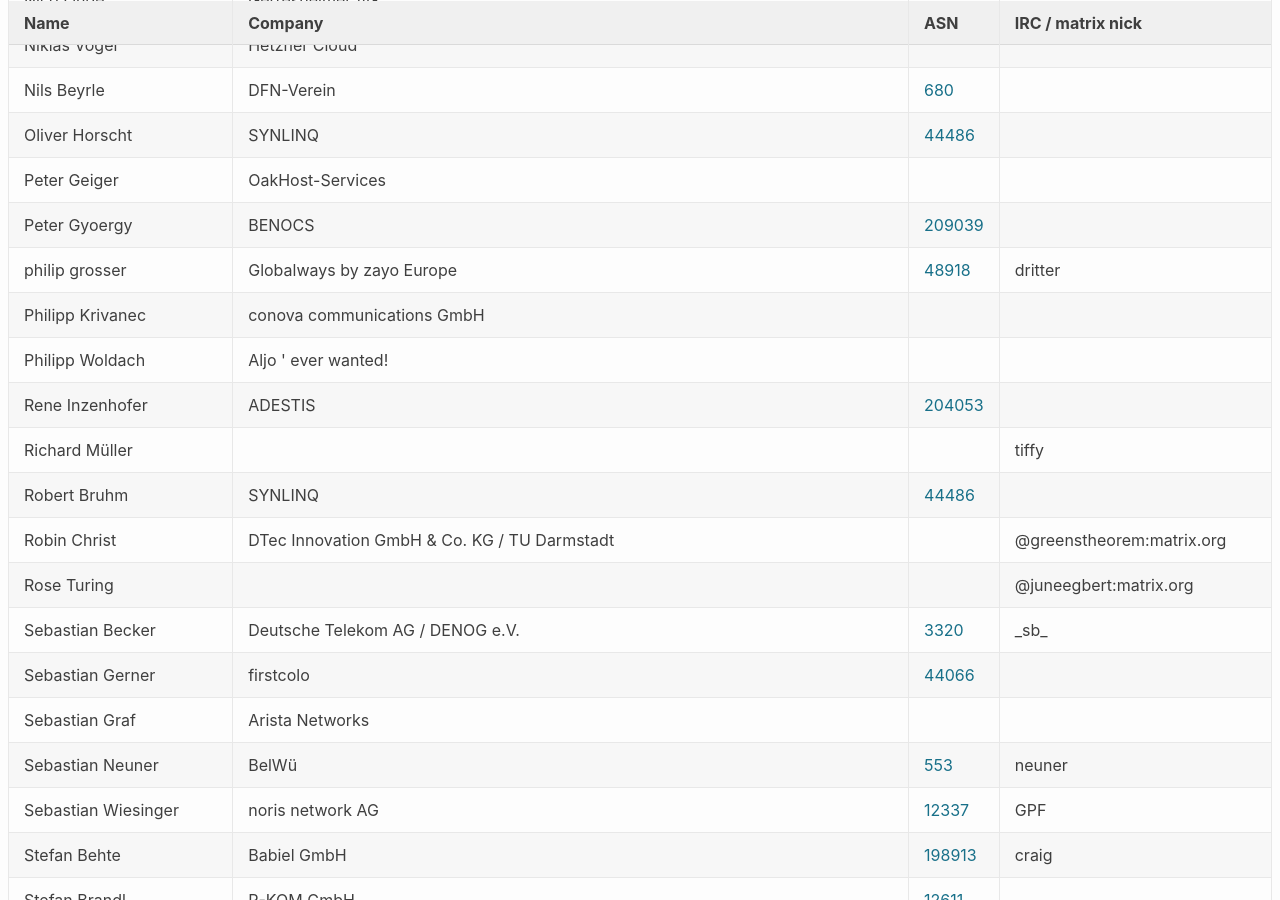
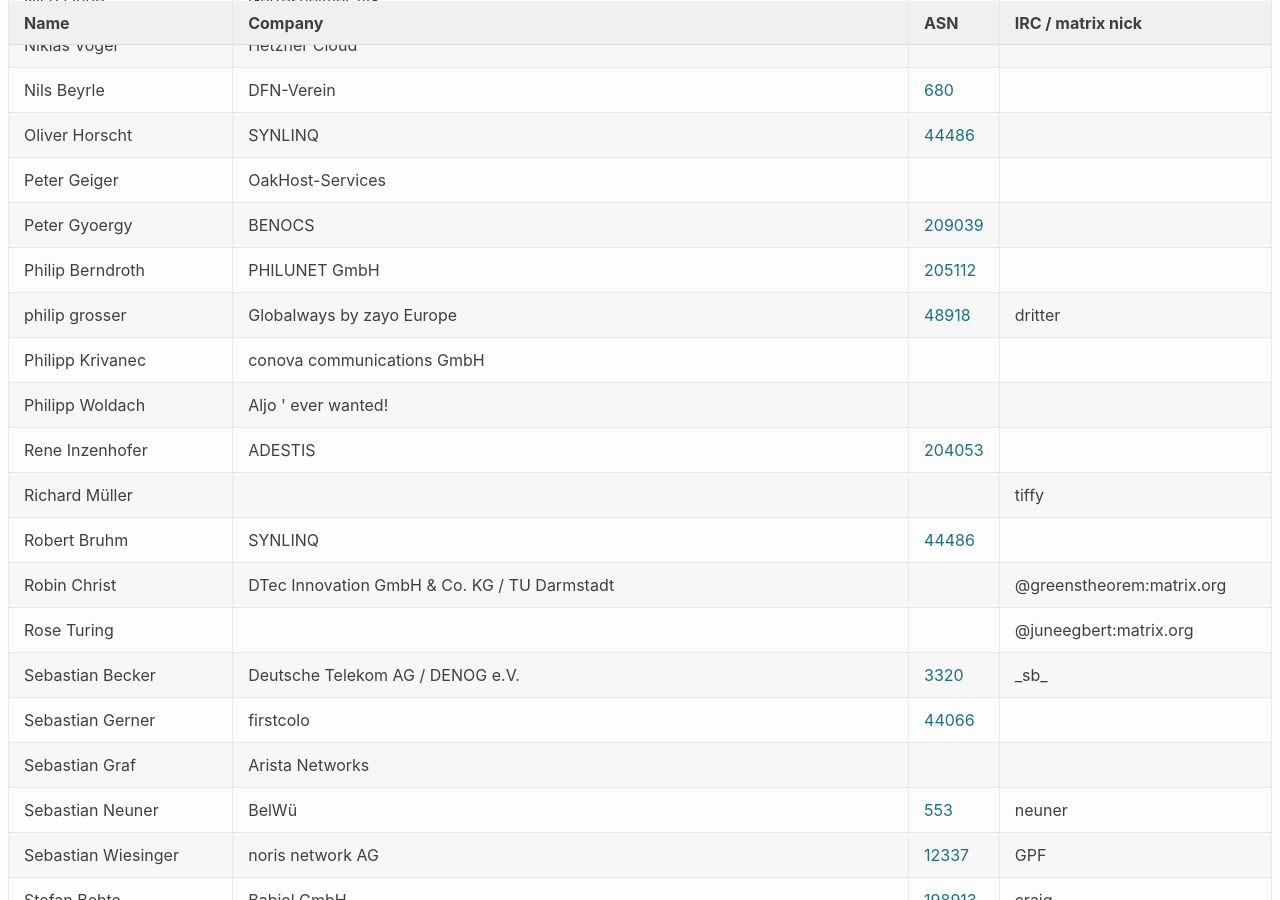
Before and after one commit to denog/pretix-attendeelist, a Jekyll site: the page built from denog17/index.markdown, in a window 1280 px wide and 900 px high, scrolled down 3823 px. Built offline with Jekyll 4.4.1, drawn with Linux system fonts in a browser that asks for light colours.

Commit message:
Latest data: Wed Jun 11 06:37:40 UTC 2025

```diff
--- a/_data/attendees_denog17_onsite.json
+++ b/_data/attendees_denog17_onsite.json
@@ -516,6 +516,12 @@
     "asn": "209039"
   },
   {
+    "name": "Philip Berndroth",
+    "company": "PHILUNET GmbH",
+    "irc": null,
+    "asn": "205112"
+  },
+  {
     "name": "philip grosser",
     "company": "Globalways by zayo Europe",
     "irc": "dritter",
--- a/_data/attendees_denogmeetup25-05.json
+++ b/_data/attendees_denogmeetup25-05.json
@@ -145,7 +145,7 @@
   },
   {
     "name": "Julian Huhn",
-    "company": null,
+    "company": "SysEleven",
     "irc": "jhuhn",
     "asn": "215236"
   },
```
